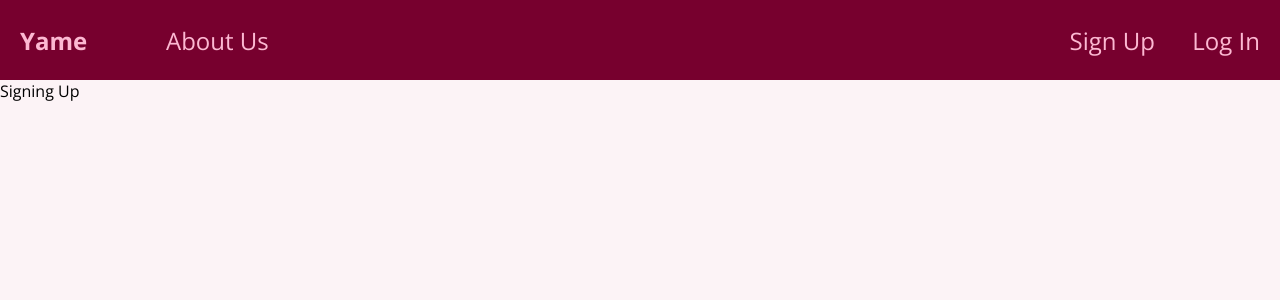
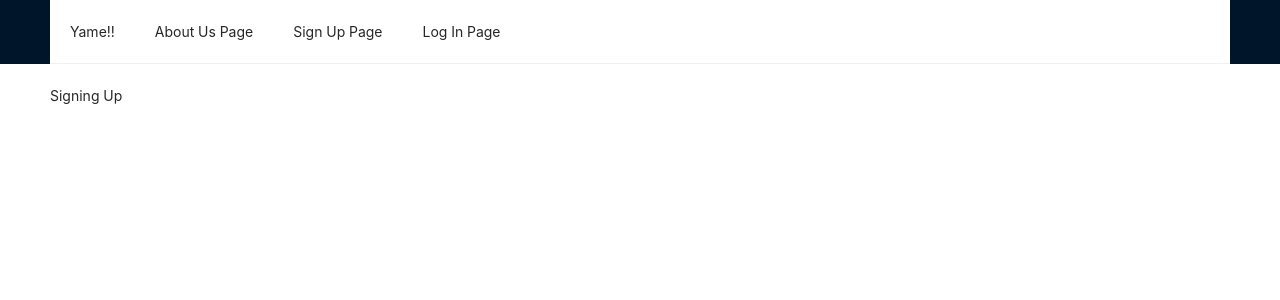
Before and after one commit to ryanjhkim/summerProject-frontend, a React (Create React App) app: page /sign-up in a window 1280 px wide. Shown: the top 300 px of the page. Built offline with nearby package versions, Linux system fonts and the light colour scheme.

Commit message:
add ant design a bit

```diff
--- /dev/null
+++ b/src/App.css
@@ -0,0 +1,470 @@
+/*
+general
+-------
+*/
+body {
+    font-size: 16px;
+    line-height: 1.6;
+    color: #333;
+    overflow-x: hidden;
+  }
+
+  .container-fluid {
+    margin: 0 auto;
+    max-width: 1200px;
+    padding: 0 15px;
+  }
+
+  .ant-layout {
+    background: #fff !important;
+  }
+
+  .mainLayout .ant-layout-header {
+    background: #f8f8f8;
+    padding: 0;
+    height: auto;
+    line-height: 1.6;
+  }
+
+  p {
+    font-size: 16px;
+    line-height: 1.6;
+  }
+
+  .bgGray {
+    background: #fafafa;
+  }
+
+  /*
+  title holder
+  ------------
+  */
+  .titleHolder {
+    text-align: center;
+    position: relative;
+    padding: 0 0 20px;
+    margin: 0 0 40px;
+  }
+
+  .titleHolder:after {
+    transform: translateX(-50%);
+    content: '';
+    background: #1890ff;
+    position: absolute;
+    bottom: 0;
+    left: 50%;
+    height: 3px;
+    width: 50px;
+  }
+
+  .titleHolder h2 {
+    font-size: 28px;
+    margin: 0;
+  }
+
+  /*
+  header
+  ------
+  */
+  .ant-layout-header {
+    position: fixed;
+    left: 0;
+    right: 0;
+    z-index: 999;
+  }
+
+  .header {
+    display: flex;
+    justify-content: space-between;
+    align-items: center;
+    padding: 15px 0;
+  }
+
+  .header .logo {
+    font-size: 22px;
+    text-transform: uppercase;
+    font-weight: 400;
+  }
+
+  .header .logo .fas {
+    color: #1890ff;
+    margin: 0 5px 0 0;
+    font-size: 28px;
+  }
+
+  .header .logo a {
+    color: #333;
+  }
+
+  .header .ant-anchor-wrapper {
+    background: none;
+  }
+
+  .header .ant-anchor {
+    display: flex;
+  }
+
+  .header .ant-anchor-ink {
+    display: none;
+  }
+
+  .header .ant-anchor-link {
+    padding: 0 20px;
+    line-height: 1.4;
+    position: relative;
+  }
+
+  .header .ant-anchor-link:before,
+  .header .ant-anchor-link:after {
+    content: '';
+    background: #1890ff;
+    width: 1px;
+    position: absolute;
+    top: 2px;
+    bottom: 2px;
+    left: 30%;
+    opacity: 0;
+    transition: all 0.3s linear;
+  }
+
+  .header .ant-anchor-link:after {
+    left: auto;
+    right: 30%;
+  }
+
+  .header .ant-anchor-link.ant-anchor-link-active:before,
+  .header .ant-anchor-link:hover:before {
+    left: 5%;
+    opacity: 1;
+  }
+
+  .header .ant-anchor-link.ant-anchor-link-active:after,
+  .header .ant-anchor-link:hover:after {
+    right: 5%;
+    opacity: 1;
+  }
+
+  /* ant menu */
+  .header .ant-menu {
+    border: 0;
+    background: none !important;
+  }
+
+  .header .ant-menu li.ant-menu-item {
+    position: relative;
+    color: #333;
+  }
+
+  .header .ant-menu li.ant-menu-item:before,
+  .header .ant-menu li.ant-menu-item:after {
+    content: '';
+    background: #1890ff;
+    width: 1px;
+    position: absolute;
+    top: 2px;
+    bottom: 2px;
+    left: 30%;
+    opacity: 0;
+    transition: all 0.3s linear;
+  }
+
+  .header .ant-menu li.ant-menu-item:after {
+    left: auto;
+    right: 30%;
+  }
+
+  .header .ant-menu li.ant-menu-item,
+  .header .ant-menu li.ant-menu-item-selected {
+    border: 0 !important;
+  }
+
+  .header .ant-menu li.ant-menu-item-selected,
+  .header .ant-menu li.ant-menu-item:hover {
+    color: #1890ff;
+    background: none;
+  }
+
+  .header .ant-menu li.ant-menu-item-selected:before,
+  .header .ant-menu li.ant-menu-item:hover:before {
+    left: 5%;
+    opacity: 1;
+  }
+
+  .header .ant-menu li.ant-menu-item-selected:after,
+  .header .ant-menu li.ant-menu-item:hover:after {
+    right: 5%;
+    opacity: 1;
+  }
+
+  /*
+  hero
+  ----
+  */
+  .heroBlock {
+    background: url('assets/images/bg-hero.jpg') no-repeat;
+    background-position: 50% 100%;
+    background-size: cover;
+    height: 100vh;
+  }
+
+  .heroBlock .container-fluid {
+    display: block !important;
+  }
+
+  .heroBlock .ant-carousel,
+  .heroBlock .ant-carousel div {
+    height: 100%;
+  }
+
+  .heroBlock .slick-dots li button {
+    background: #000 !important;
+  }
+
+  .heroBlock .slick-dots li.slick-active button {
+    background: #1890ff !important;
+  }
+
+  .heroBlock .content {
+    max-width: 640px;
+    display: flex;
+    flex-direction: column;
+    justify-content: center;
+    padding: 0 0 70px;
+  }
+
+  .heroBlock h3 {
+    font-size: 30px;
+    line-height: 1.2;
+    margin: 0 0 30px;
+  }
+
+  .heroBlock p {
+    margin: 0 0 30px;
+  }
+
+  .heroBlock .btnHolder {
+    height: auto !important;
+  }
+
+  .heroBlock .btnHolder button,
+  .heroBlock .btnHolder .fas {
+    margin: 0 10px 0 0;
+  }
+
+  /*
+  block
+  -----
+  */
+  .block {
+    padding: 60px 0;
+    border-bottom: 1px solid #d9d9d9;
+  }
+
+  /*
+  about
+  -----
+  */
+  .aboutBlock .contentHolder {
+    text-align: center;
+    margin: 0 0 50px;
+  }
+
+  .aboutBlock .icon {
+    font-size: 40px;
+    color: #1890ff;
+    margin: 0 0 10px;
+  }
+
+  .aboutBlock .content {
+    text-align: center;
+  }
+
+  /*
+  how it works
+  ------------
+  */
+  .worksBlock {
+    background: url('assets/images/bg-works.jpg') no-repeat;
+    background-position: 50% 0;
+    background-size: cover;
+    background-attachment: fixed;
+    color: #fff;
+    position: relative;
+  }
+
+  .worksBlock:before {
+    content: '';
+    background: rgba(0, 0, 0, 0.5);
+    position: absolute;
+    top: 0;
+    bottom: 0;
+    left: 0;
+    right: 0;
+  }
+
+  .worksBlock h2 {
+    color: #fff;
+  }
+
+  .worksBlock .contentHolder {
+    text-align: center;
+  }
+
+  .worksBlock .contentHolder button {
+    font-size: 40px;
+    line-height: 1;
+    background: none;
+    border: 1px solid #fff;
+    color: #fff;
+    padding: 30px;
+    border-radius: 50%;
+    width: 110px;
+    height: 110px;
+  }
+
+  /*
+  faqs
+  ----
+  */
+  .faqBlock .ant-collapse {
+    margin: 0 0 40px;
+  }
+
+  .faqBlock .quickSupport {
+    text-align: center;
+    max-width: 740px;
+    margin: auto;
+  }
+
+  .faqBlock .fas {
+    margin: 0 10px 0 0;
+  }
+
+  /*
+  pricing block
+  -------------
+  */
+  .pricingBlock .ant-list {
+    text-align: center;
+  }
+
+  .pricingBlock .ant-row > div:nth-child(2) .ant-list-item {
+    box-shadow: 0 0 12px 2px #f3f3f3;
+    transform: scale(1.1);
+    position: relative;
+    z-index: 1;
+  }
+
+  .pricingBlock .ant-card-head-title {
+    text-transform: uppercase;
+    font-size: 20px;
+    font-weight: 400;
+  }
+
+  .pricingBlock .large {
+    font-size: 38px;
+    line-height: 1;
+    margin: 0 0 20px;
+  }
+
+  .pricingBlock .fab {
+    margin: 0 10px 0 0;
+  }
+
+  /*
+  contact
+  -------
+  */
+  .contactBlock .ant-form {
+    max-width: 640px;
+    margin: auto;
+  }
+
+  .contactBlock .ant-form textarea {
+    min-height: 120px;
+    height: 120px;
+  }
+
+  /*
+  footer
+  ------
+  */
+  .ant-layout-footer {
+    background: #111 !important;
+    color: #fff !important;
+    padding: 60px 0 !important;
+    text-align: center;
+  }
+
+  .footer .logo {
+    font-size: 22px;
+    text-transform: uppercase;
+    margin: 0 0 20px;
+  }
+
+  .footer .fas {
+    color: #1890ff;
+    font-size: 28px;
+    margin: 0 5px 0 0;
+  }
+
+  .footer .logo a {
+    color: #fff;
+  }
+
+  .footer .socials {
+    list-style: none;
+    display: flex;
+    align-items: center;
+    justify-content: center;
+    padding: 0;
+    font-size: 24px;
+  }
+
+  .footer .socials li {
+    margin: 0 20px;
+  }
+
+  .footer .socials a {
+    color: #fff;
+  }
+
+  .footer .socials a:hover {
+    color: #1890ff;
+  }
+
+  .footer .goTop:hover {
+    opacity: 0.7;
+  }
+
+  .mobileVisible {
+    display: none;
+  }
+
+  .mobileHidden {
+    display: block;
+  }
+
+  /*
+  responsive
+  ----------
+  */
+  @media only screen and (max-width: 991px) {
+    .pricingBlock .ant-row > div:nth-child(2) .ant-list-item {
+      transform: scale(1.14);
+    }
+  }
+
+  @media only screen and (max-width: 767px) {
+    .pricingBlock .ant-row > div:nth-child(2) .ant-list-item {
+      transform: scale(1);
+    }
+
+    .mobileVisible {
+      display: block;
+    }
+
+    .mobileHidden {
+      display: none;
+    }
+  }
--- a/src/App.js
+++ b/src/App.js
@@ -8,12 +8,16 @@ import LogIn from './pages/LogIn';
 import MainNavigation from './components/layout/MainNavigation';
 import HomePage from './pages/HomePage';
 
-// import 'antd/dist/antd.css';
+import 'antd/dist/antd.css';
+import { Layout } from 'antd';
 
+const { Header } = Layout;
 
 function App() {
   return (
     <div>
+      <Layout className='mainLayout'>
+      <Header>
         <MainNavigation />
         <Switch>
           <Route path='/' exact>
@@ -29,6 +33,8 @@ function App() {
             <LogIn />
           </Route>
         </Switch>
+      </Header>
+      </Layout>
     </div>
   );
 }
--- a/src/components/layout/MainNavigation.js
+++ b/src/components/layout/MainNavigation.js
@@ -1,6 +1,8 @@
 import { Link } from 'react-router-dom';
+import React from 'react';
+import { Menu } from 'antd';
 
-import classes from './MainNavigation.module.css'
+
 //we named it 'classes' because this will actually be a JavaScript object
 //where all the CSS classes you define in './AboutUsList.module.css' this CSS file,
 //will be properties of this object.
@@ -16,15 +18,21 @@ import classes from './MainNavigation.module.css'
 //but instead we will embed it in the content of our other code just as we did before.
 //Totally unrelated to the router.
 function MainNavigation() {
-    return <header className={classes.header}>
+    return (
+    <div className="container-fluid">
+    <header className="header">
 {/* header component which in the end will then wrap
 all the items that should go into this header.  */}
-        <div className={classes.logo}>
-            <Link to='/'>Yame</Link></div>
-        <nav>
-            <ul>
-                <li className={classes.AboutUs}>
-                    <Link to="/about-us">About Us</Link>
+        <div className="logo">
+            <Menu mode="horizontal" defaultSelectedKeys={['2']}>
+            <Menu.Item key="home"><Link to='/'>Yame!!</Link></Menu.Item>
+            <Menu.Item key="home"><Link to='/about-us'>About Us Page</Link></Menu.Item>
+            <Menu.Item key="home"><Link to='/sign-up'>Sign Up Page</Link></Menu.Item>
+            <Menu.Item key="home"><Link to='/log-in'>Log In Page</Link></Menu.Item>
+
+            </Menu>
+        </div>
+
 {/* instead of using <a href="...">, that whenever we click it,
 a new request will be sent to the server. which is redundant.*/}
 {/* So we use Link Component here instead. The Link component can be
@@ -36,16 +44,10 @@ load the appropriate component onto the screen just with React and JavaScript.
 So we stay on this already loaded page and and we don't send this extra request. */}
 {/* Then we can now use in App.js file by importing MainNavigation.js.
 and Add <MainNavigation> statement above the Switch statement.*/}
-                </li>
-                <li className={classes.signUp}>
-                    <Link to="/sign-up">Sign Up</Link>
-                </li>
-                <li className={classes.logIn}>
-                    <Link to="/log-in">Log In</Link>
-                </li>
-            </ul>
-        </nav>
+
     </header>
+    </div>
+    )
 }
 
 export default MainNavigation;
```
Lines whose indentation alone changed are shown as unchanged.
